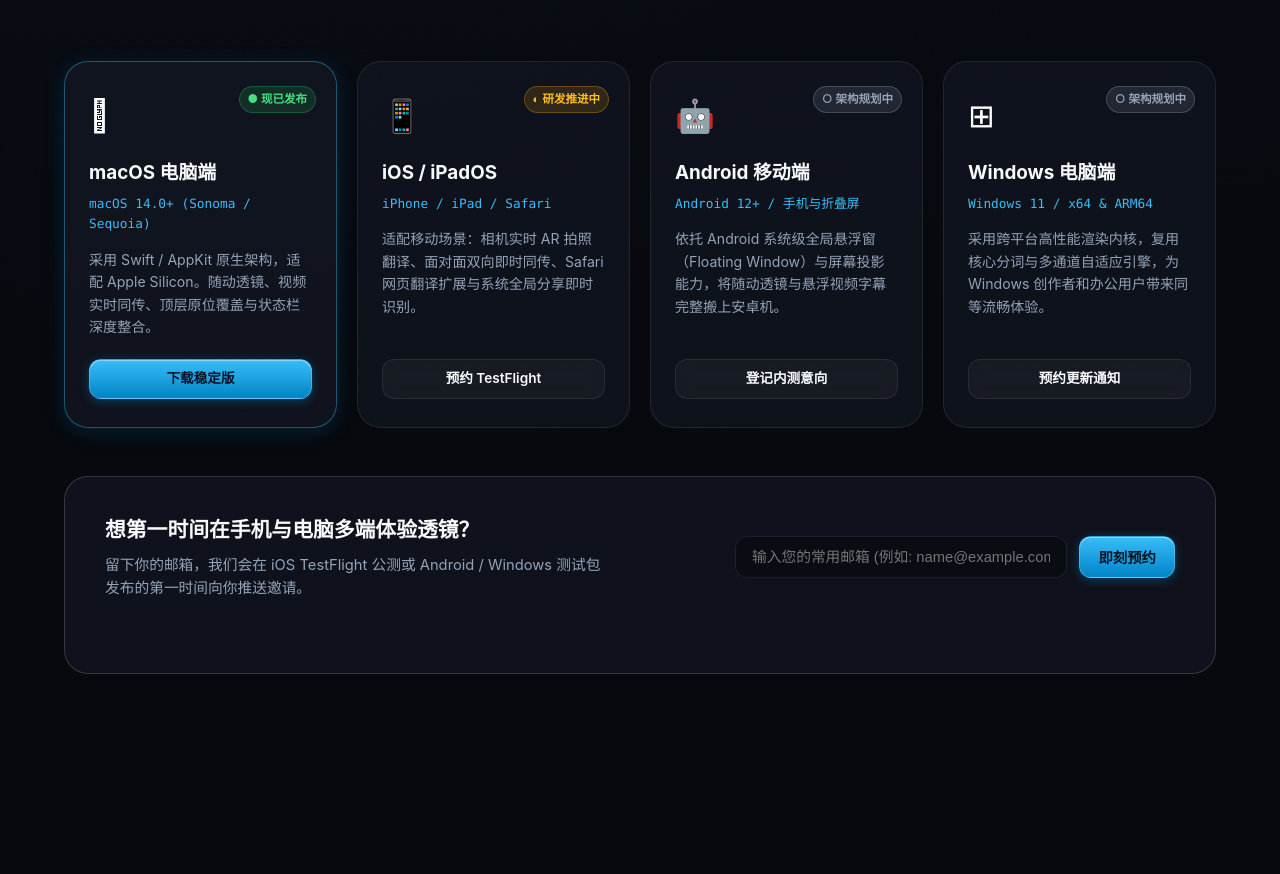
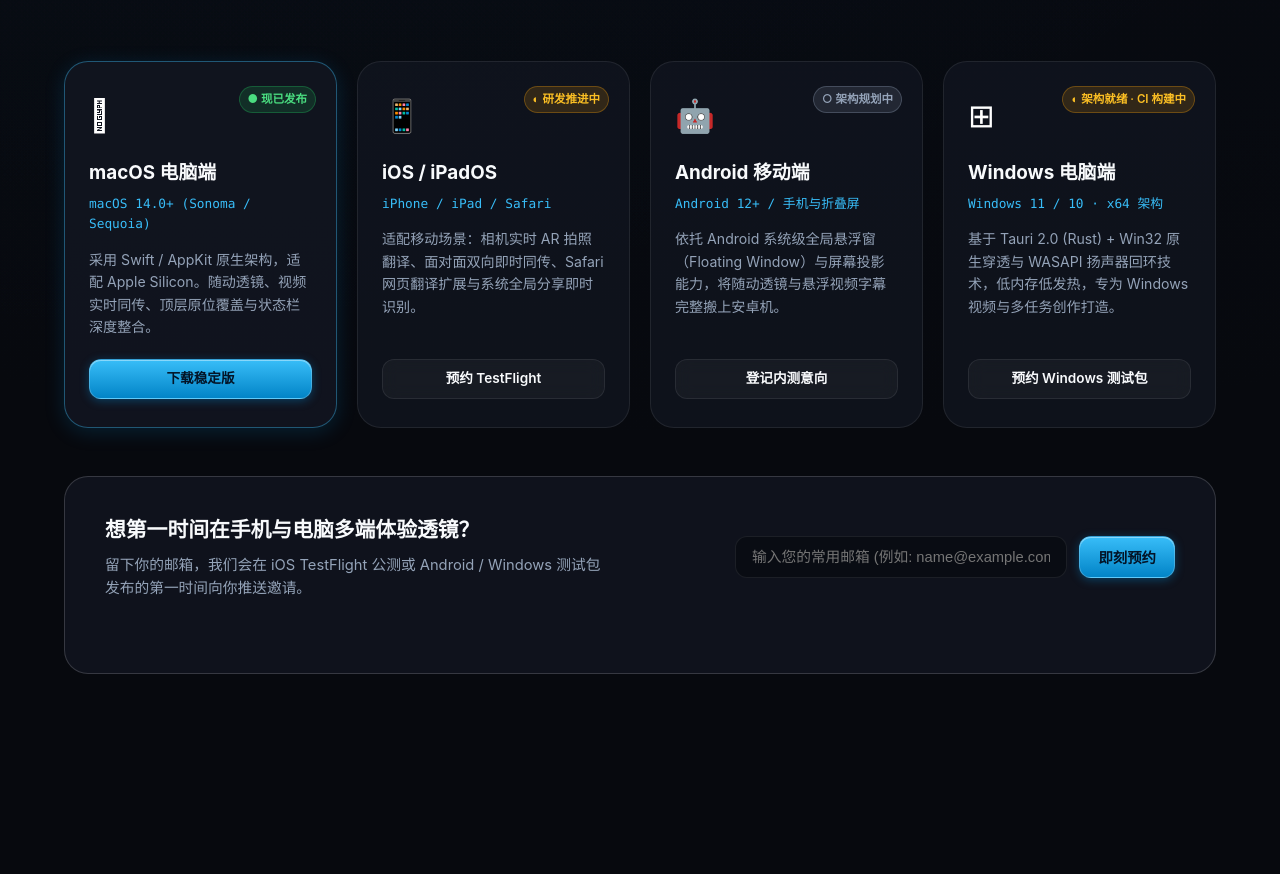
Before and after one commit to liuh33494-droid/TransEase-web, a plain HTML site: page index.html in a window 1280 px wide. Shown: the part 3454-4328 px from the top of the page. Drawn offline with Linux system fonts and the light colour scheme.

Commit message:
docs(roadmap): 更新 Windows 客户端架构就绪与 CI 构建中状态

```diff
--- a/index.html
+++ b/index.html
@@ -391,14 +391,14 @@
 
           <!-- Windows -->
           <div class="matrix-card">
-            <span class="matrix-status-pill pill-plan">○ 架构规划中</span>
+            <span class="matrix-status-pill pill-wip">◐ 架构就绪 · CI 构建中</span>
             <div class="matrix-platform-icon">⊞</div>
             <h3 class="matrix-platform-title">Windows 电脑端</h3>
-            <div class="matrix-platform-target">Windows 11 / x64 & ARM64</div>
+            <div class="matrix-platform-target">Windows 11 / 10 · x64 架构</div>
             <p class="matrix-platform-desc">
-              采用跨平台高性能渲染内核，复用核心分词与多通道自适应引擎，为 Windows 创作者和办公用户带来同等流畅体验。
+              基于 Tauri 2.0 (Rust) + Win32 原生穿透与 WASAPI 扬声器回环技术，低内存低发热，专为 Windows 视频与多任务创作打造。
             </p>
-            <a href="#reserve" class="btn btn-secondary" style="padding: 8px 14px; font-size: 0.85rem;">预约更新通知</a>
+            <a href="#reserve" class="btn btn-secondary" style="padding: 8px 14px; font-size: 0.85rem;">预约 Windows 测试包</a>
           </div>
         </div>
 
```
